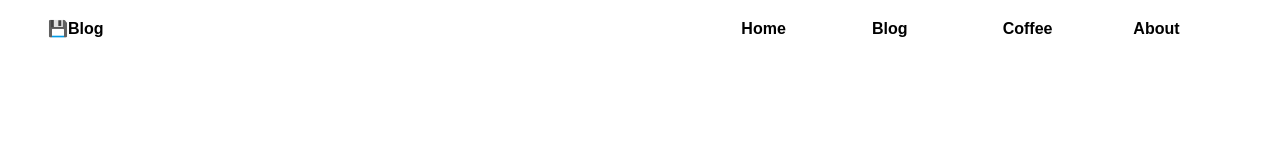
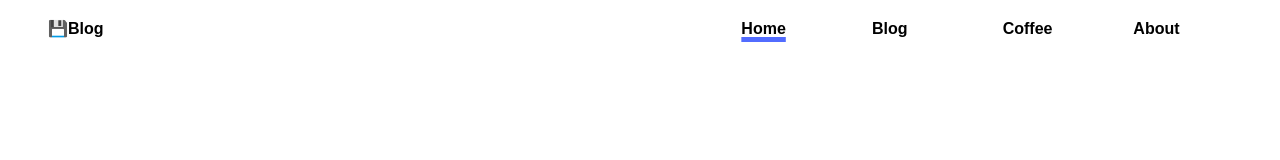
Before and after one commit to odin47/blog-deepak, a Next.js app: page / in a window 1280 px wide. Shown: the top 160 px of the page. Built offline with nearby package versions, Linux system fonts and the light colour scheme.

Commit message:
Navigation Menu CSS changes
1.) Added text decoration property on selection of
menu item and hover.

```diff
--- a/components/SideNav/SideNav.js
+++ b/components/SideNav/SideNav.js
@@ -1,5 +1,6 @@
 import {useEffect, useState} from 'react';
 import Link from 'next/link';
+import {useRouter} from 'next/router';
 import PropTypes from 'prop-types';
 import { FontAwesomeIcon } from '@fortawesome/react-fontawesome';
 import { faTimes } from '@fortawesome/free-solid-svg-icons';
@@ -10,6 +11,8 @@ const SideNav = ({isOpen, handleClose}) => {
 
 	const [state, setState] = useState(false);
 	const windowSize = windowResize();
+	const router = useRouter();
+
 	useEffect(() => {
 		if(windowSize.width >= 768) {
 			setState(true);
@@ -38,10 +41,10 @@ const SideNav = ({isOpen, handleClose}) => {
 			state &&
 				<div className={styles.normalContainer}>
 					<ul>
-						<li><Link href={'/'}>Home</Link></li>
-						<li><Link href={'/blog'}>Blog</Link></li>
-						<li><Link href={'/coffee'}>Coffee</Link></li>
-						<li><Link href={'/about'}>About</Link></li>
+						<li className={router.pathname === '/' ? 'textUnderline' : ''}><Link href={'/'}>Home</Link></li>
+						<li className={router.pathname === '/blog' ? 'textUnderline' : ''}><Link href={'/blog'}>Blog</Link></li>
+						<li className={router.pathname === '/coffee' ? 'textUnderline' : ''}><Link href={'/coffee'}>Coffee</Link></li>
+						<li className={router.pathname === '/about' ? 'textUnderline' : ''}><Link href={'/about'}>About</Link></li>
 					</ul>
 				</div>
 		}
--- a/components/SideNav/SideNav.module.scss
+++ b/components/SideNav/SideNav.module.scss
@@ -33,6 +33,11 @@
 		@include flex();
 		li {
 			flex: 1;
+			&:hover {
+				text-decoration: underline;
+				text-decoration-color: $secondaryColor;
+				text-decoration-thickness: 5px;
+			}
 		}
 	}
 }
--- a/styles/_variables.scss
+++ b/styles/_variables.scss
@@ -1,6 +1,7 @@
 $metadataColor: #979797;
 $blackColor: #000000;
 $whiteColor: #FFFFFF;
+$secondaryColor: #526cff;
 $fontLarge: 1.5rem;
 $mainWidth: 95%;
 
--- a/styles/global.scss
+++ b/styles/global.scss
@@ -5,6 +5,8 @@
 	padding: 0;
 	margin: 0;
 	font-size: clamp(16px, 1vw, 24px);
+	-webkit-font-smoothing: subpixel-antialiased;
+	-moz-osx-font-smoothing: grayscale;
 }
 html,
 body {
@@ -56,6 +58,12 @@ body {
 		display: grid;
 		place-items: center;
 	}
+
+	.textUnderline {
+		text-decoration: underline;
+		text-decoration-color: $secondaryColor;
+		text-decoration-thickness: 5px;
+	}
 }
 
 @media screen and (min-width: $bp_tablet) {
```
